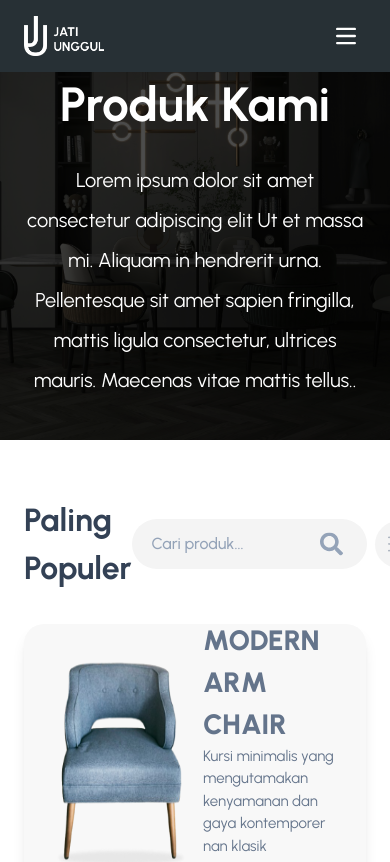
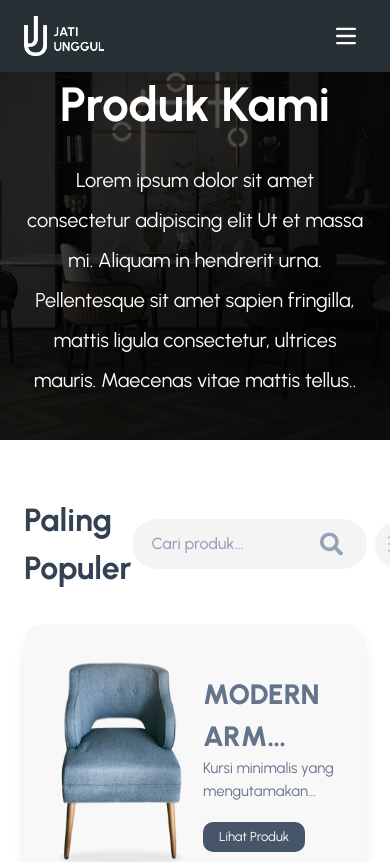
Before and after one commit to salimsulaiman/jatiunggul, a Next.js app: page /product in a window 390 px wide. Shown: the top 862 px of the page. Built offline with nearby package versions, Linux system fonts and the light colour scheme.

Commit message:
fix: fix responsive for popular card product

```diff
--- a/src/app/product/page.tsx
+++ b/src/app/product/page.tsx
@@ -76,10 +76,10 @@ function Product() {
                   />
                 </div>
                 <div className="w-1/2 flex flex-col items-start">
-                  <h2 className="text-[28px] text-slate-500 font-extrabold uppercase text-start z-10">
+                  <h2 className="text-[28px] text-slate-500 font-extrabold uppercase text-start z-10 line-clamp-2 md:line-clamp-none">
                     Modern Arm Chair
                   </h2>
-                  <h4 className="text-[15px] text-slate-500 text-start z-10">
+                  <h4 className="text-[15px] text-slate-500 text-start z-10 line-clamp-2 md:line-clamp-none">
                     Kursi minimalis yang mengutamakan kenyamanan dan gaya kontemporer nan klasik
                   </h4>
                   <Link
@@ -94,7 +94,7 @@ function Product() {
             <div className="h-[277px] bg-alabaster-50 rounded-[20px] relative p-[31px] overflow-hidden shadow-lg col-span-4 md:col-span-2 lg:col-span-1">
               <div className="w-full flex flex-col items-start">
                 <h2 className="text-[28px] text-slate-500 font-extrabold uppercase text-start z-10">Small Cabinet</h2>
-                <h4 className="text-[15px] text-slate-500 text-end z-10">Bentuk nyaman dan stylish</h4>
+                <h4 className="text-[15px] text-slate-500 text-start z-10">Bentuk nyaman dan stylish</h4>
                 <Link
                   href={"/product/1"}
                   className="py-[5px] px-4 bg-slate-600 hover:bg-slate-700 text-white text-[13px] rounded-[10px] mt-5 z-10"
```
